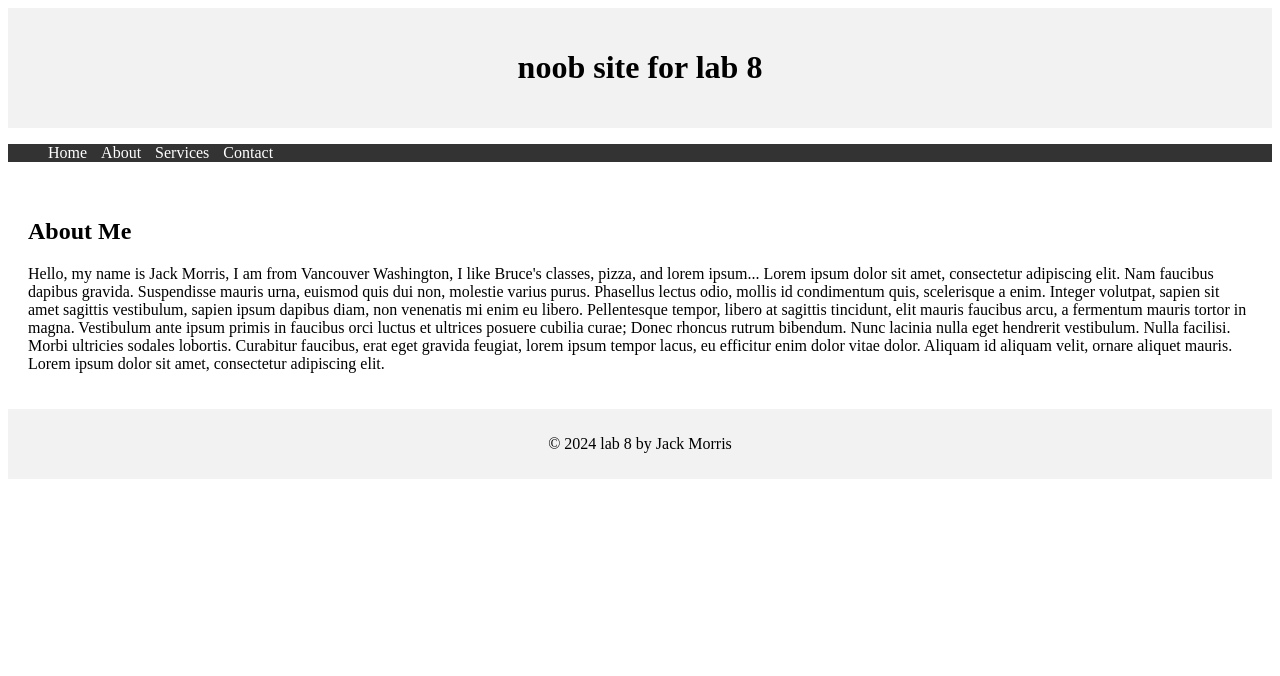
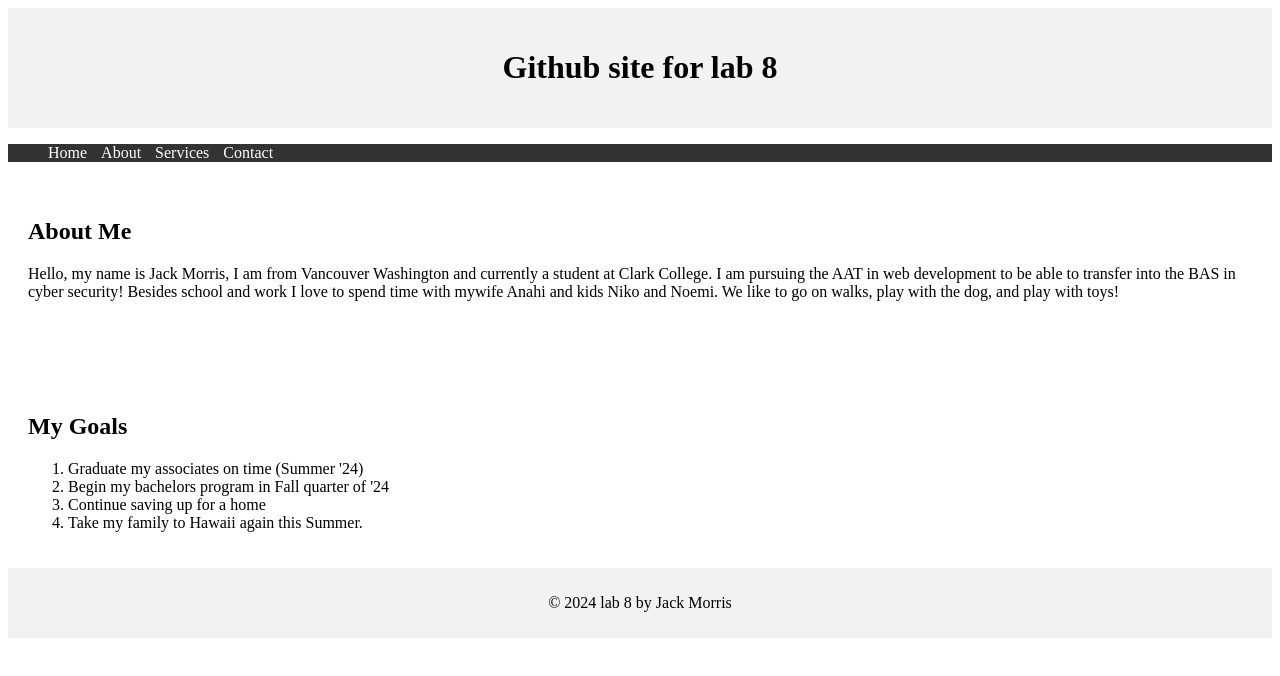
Before and after one commit to TaikiMo/github-pages-hello-world, a plain HTML site: page index.html in a window 1280 px wide. Drawn offline with Linux system fonts and the light colour scheme.

Commit message:
text replaced, draft1

```diff
--- a/index.html
+++ b/index.html
@@ -11,7 +11,7 @@
 
 <body>
     <header>
-        <h1>noob site for lab 8</h1>
+        <h1>Github site for lab 8</h1>
     </header>
     <nav>
         <ul>
@@ -23,10 +23,18 @@
     </nav>
     <section>
         <h2>About Me</h2>
-        <p>Hello, my name is Jack Morris, I am from Vancouver Washington, I like Bruce's classes, pizza, and lorem ipsum... Lorem ipsum dolor sit amet, consectetur adipiscing elit. Nam faucibus dapibus gravida. Suspendisse mauris urna, euismod quis dui non, molestie varius purus.
-            Phasellus lectus odio, mollis id condimentum quis, scelerisque a enim. Integer volutpat, sapien sit amet sagittis vestibulum, sapien ipsum dapibus diam, non venenatis mi enim eu libero. Pellentesque tempor, libero at sagittis tincidunt, elit mauris faucibus arcu, a fermentum mauris tortor in magna.
-            Vestibulum ante ipsum primis in faucibus orci luctus et ultrices posuere cubilia curae; Donec rhoncus rutrum bibendum. Nunc lacinia nulla eget hendrerit vestibulum. Nulla facilisi. Morbi ultricies sodales lobortis. Curabitur faucibus, erat eget gravida feugiat, lorem ipsum tempor lacus, eu efficitur enim dolor vitae dolor.
-            Aliquam id aliquam velit, ornare aliquet mauris. Lorem ipsum dolor sit amet, consectetur adipiscing elit.</p>
+        <p>Hello, my name is Jack Morris, I am from Vancouver Washington and currently a student at Clark College. I am pursuing the AAT in web development to be able to transfer into the BAS in cyber security! Besides school and work I love to spend time with mywife Anahi and kids Niko and Noemi. We like to go on walks, play with the dog, and play with toys!</p>
+        <br />
+        <br />
+    </section>
+    <section>
+        <h2>My Goals</h2>
+        <ol>
+            <li>Graduate my associates on time (Summer '24)</li>
+            <li>Begin my bachelors program in Fall quarter of '24</li>
+            <li>Continue saving up for a home</li>
+            <li>Take my family to Hawaii again this Summer. </li>
+        </ol>
     </section>
 
     <footer>
```
